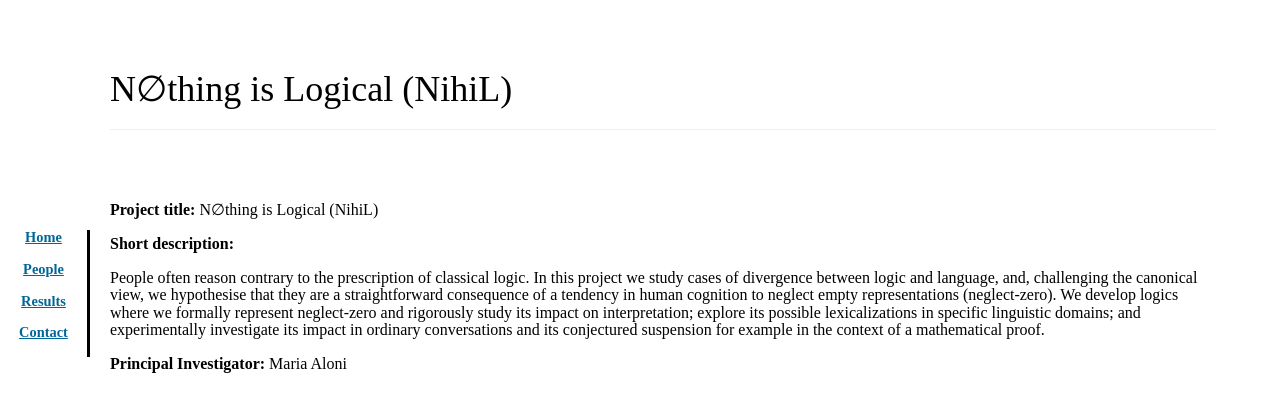
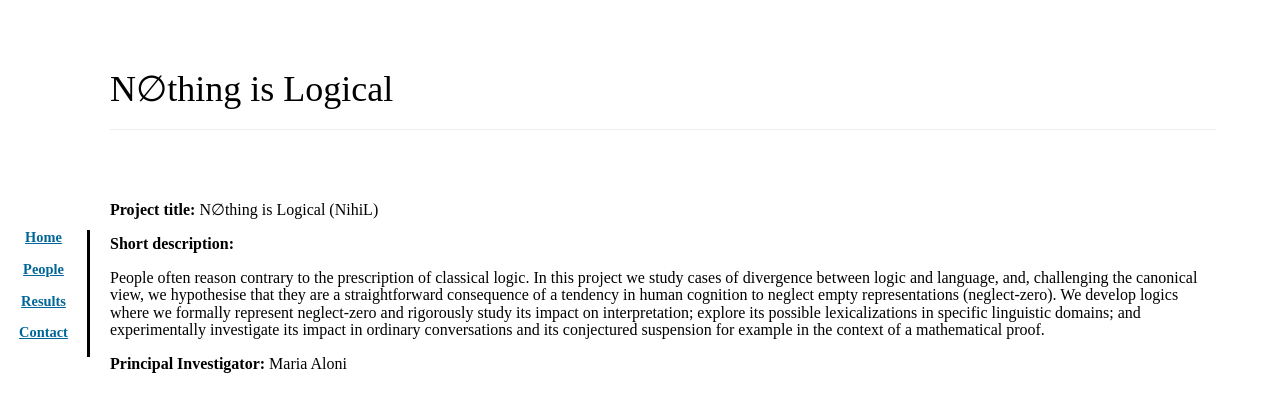
Before and after one commit to rednaw/site, a Jekyll site: the page built from content/Nihil/index.md, in a window 1280 px wide. Shown: the top 412 px of the page. Built offline with Jekyll 4.4.1, drawn with Linux system fonts in a browser that asks for light colours; some web fonts are replaced.

Commit message:
Update nihil.html

```diff
--- a/_layouts/nihil.html
+++ b/_layouts/nihil.html
@@ -7,7 +7,7 @@
 
     <br/>
 
-    <h1>N&#8709;thing is Logical (NihiL)</h1>
+    <h1>N&#8709;thing is Logical </h1>
 
     <hr/>
 
```
